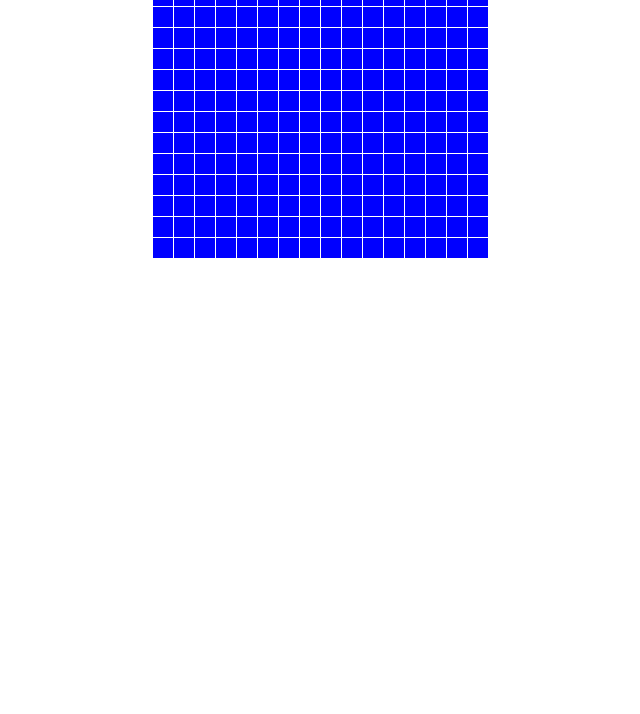
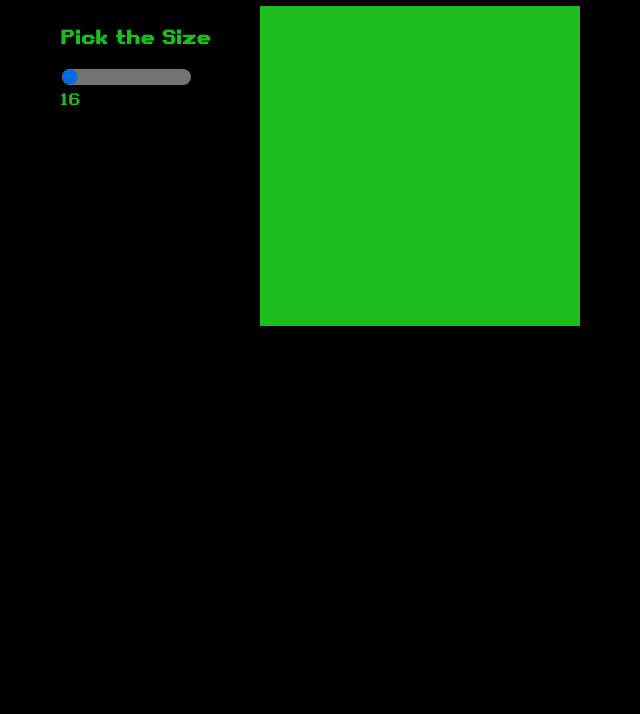
Before and after one commit to anash5119/etch-a-sketch, a plain HTML site: page index.html in a window 1280 px wide. Shown: the part 86-800 px from the top of the page, without its empty margins (320-960 px from the left). Drawn offline with Linux system fonts and the light colour scheme.

Commit message:
Add styling and resizing functionality

```diff
--- a/index.html
+++ b/index.html
@@ -3,9 +3,21 @@
     <meta charset="UTF-8">
     <link rel="stylesheet" href="style.css">
     <script src="script.js" defer></script>
+    <style> @font-face{
+        font-family: retro;
+        src: url(RetroGaming.ttf);
+        }
+</style>
 </head>
 <body>
-    <div class="container">
-
+    <h1> Etch-a-Sketch</h1>
+    <div class="bodyContainer">
+        <div class="slideContainer">
+            <h3> Pick the Size</h3>
+            <input type="range" min="16" max="40" value="16"
+            class="slider" id="range">
+            <div id="value"> </div>
+        </div>
+        <div class="container"> </div>
     </div>
 </body>
--- a/script.js
+++ b/script.js
@@ -1,19 +1,42 @@
+const gridContainerSize = 320;
+
+let sliderOutput = document.getElementById("range");
+let sliderValue = document.getElementById("value");
+console.log(sliderOutput.value);
+sliderValue.innerHTML = sliderOutput.value;
+createGrid(sliderOutput.value);
+sliderOutput.oninput = function(){
+    sliderValue.innerHTML = this.value;
+
+    const filledContainer = document.querySelector(".container");
+    filledContainer.replaceChildren();
+    createGrid(this.value);
+}
+
+function createGrid(value){
     const container = document.querySelector(".container");
-for( let outerIndex = 1; outerIndex <=16; outerIndex++){
+    let gridSquareSize = gridContainerSize/value;
+    let marginSize = (gridContainerSize-gridSquareSize)/(value+1);
+    for( let outerIndex = 1; outerIndex <=value; outerIndex++){
         const gridSquareContainer = document.createElement("div");
         //gridSquareContainer.classList.add('gridSquareContainer');
         gridSquareContainer.id = "gridSquareContainer";
         container.appendChild(gridSquareContainer);
-    for(let innerIndex = 1; innerIndex <=16; innerIndex++){
+        for(let innerIndex = 1; innerIndex <=value; innerIndex++){
             const gridSquare = document.createElement("div");
-        //gridSquare.classList.add("gridSquare");
-        gridSquare.id = "gridSquare";
+            gridSquare.classList.add("gridSquare");
+            gridSquare.style.width = `${gridSquareSize}px`;
+            gridSquare.style.height = `${gridSquareSize}px`;
+            //gridSquare.style.margin = `${marginSize}px`;
             gridSquareContainer.appendChild(gridSquare);
+
+            container.addEventListener("mousedown", () => {
+                //makes squares turn black when you hover over div
+                gridSquare.addEventListener("mouseover", () => {
+                    gridSquare.style.backgroundColor = "white";
+                });
+
+            });
         }
+    };
 }
-
-let isBlack = document.getElementById("gridSquare");
-isBlack.addEventListener("mouseOver", () => {
-        //isBlack.style.backgroundColor = "black";
-        console.log(isBlack);
-});
--- a/style.css
+++ b/style.css
@@ -1,17 +1,46 @@
 body{
     display:flex;
+    flex-direction: column;
     justify-content: center;
+    align-items: center;
+    background-color: black;
+    font-family: "retro";
+}
+
+h1, h2, h3{
+    color:rgb(28, 189, 28)
+}
+.bodyContainer{
+    display: flex;
+    justify-content: center;
+    gap: 50px;
 }
 .container{
-    max-width: 336px;
-    height: 336px;
+
 }
 #gridSquareContainer{
     display:flex;
 }
-#gridSquare{
-    background-color: blue;
-    min-height: 20px;
-    min-width: 20px;
-    margin: .5px;
+.gridSquare{
+    background-color: rgb(28, 189, 28);
 }
+
+.slider{
+    -webkit-appearance: none;
+    background-color: grey;
+    border-radius: 20px;
+    opacity: .9;
+}
+
+.slider:hover{
+    opacity: 1;
+}
+.slider::webkit-slider-thumb{
+    -webkit-appearance:none;
+    appearance: none;
+    background: rgb(28, 189, 28);
+}
+
+#value{
+    color: rgb(28, 189, 28);
+}
```
Also changed, not shown: RetroGaming.ttf (added). Lines whose indentation alone changed are shown as unchanged.
